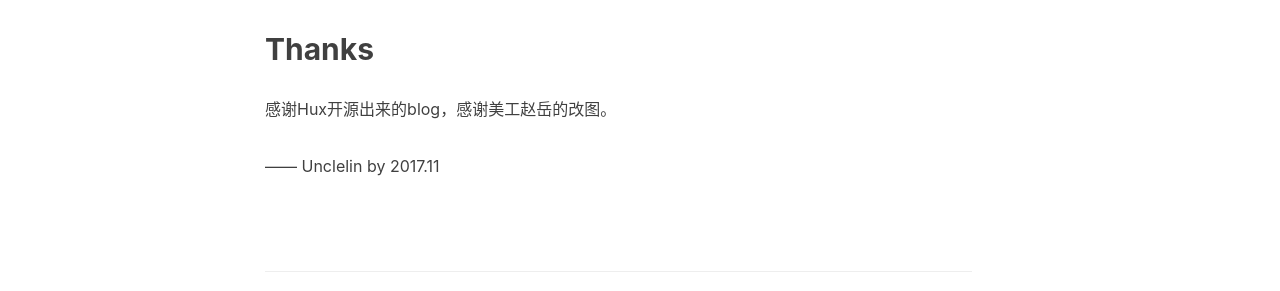
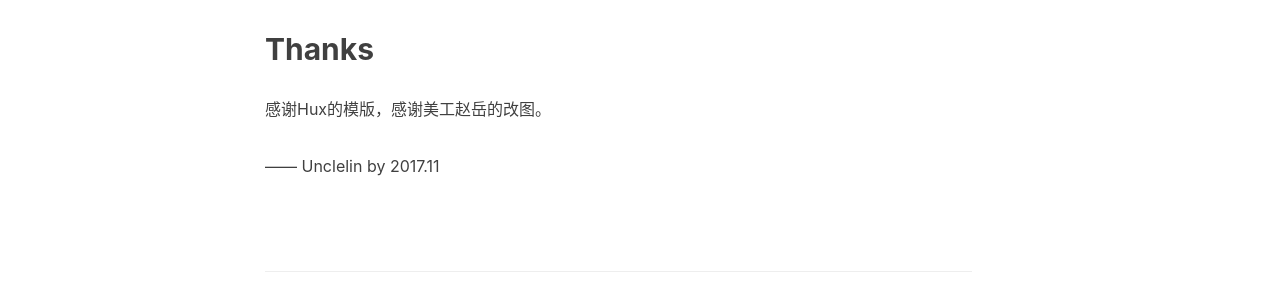
Before and after one commit to Unclelin/Unclelin.github.io, a Jekyll site: the page built from _posts/2011-09-29-hello-2017.markdown, in a window 1280 px wide. Shown: the part 1177-1468 px from the top of the page. Built offline with Jekyll 4.4.1, drawn with Linux system fonts in a browser that asks for light colours; nearby versions of some CDN libraries; comment, search, counter and statistics services are not loaded.

Commit message:
modify commit

```diff
--- a/_posts/2011-09-29-hello-2017.markdown
+++ b/_posts/2011-09-29-hello-2017.markdown
@@ -35,6 +35,6 @@ tags:
 
 ## Thanks
 
-感谢Hux开源出来的blog，感谢美工赵岳的改图。
+感谢Hux的模版，感谢美工赵岳的改图。
 
 —— Unclelin by 2017.11
--- a/sw.js
+++ b/sw.js
@@ -20,7 +20,7 @@ const PRECACHE_LIST = [
   "./js/hux-blog.min.js",
   "./js/snackbar.js",
   "./img/icon_wechat.png",
-  "./img/avatar-hux.jpg",
+  "./img/avatar-unclelin.jpg",
   "./img/home-bg.jpg",
   "./img/404-bg.jpg",
   "./css/hux-blog.min.css",
```
Also changed, not shown: pwa/manifest.json.
